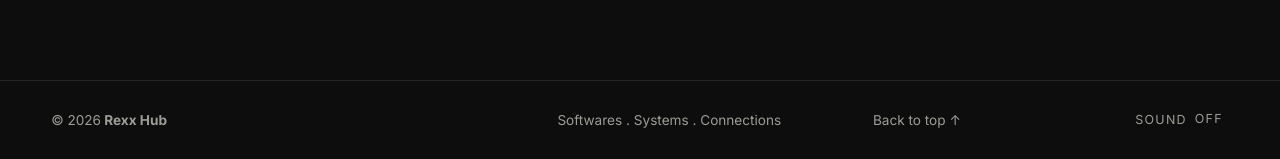
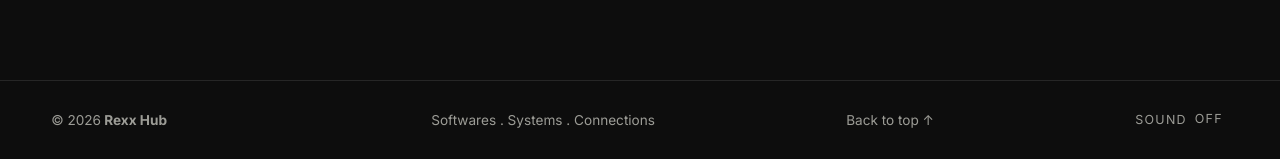
Before and after one commit to RexxHub/My-portfolio2, a plain HTML site: page index.html in a window 1280 px wide. Shown: the part 11082-11241 px from the top of the page. Drawn offline with Linux system fonts and the light colour scheme.

Commit message:
Update footer content and structure in index.html

```diff
--- a/index.html
+++ b/index.html
@@ -253,7 +253,7 @@ html.alt{--bg:#e63b2e;--text:#0d0d0d;--muted:#3b0f0a;--card:#d63326;--line:#0d0d
         <li><a href="https://www.facebook.com/share/1K1fvXX1mK/" target="_blank" rel="noopener noreferrer"><span class="sw"><i>Facebook</i><i>Say hello</i></span><b>↗</b></a></li>
       </ul></div></section>
   </main>
-  <footer><div class="wrap foot"><span>© <span id="year"></span><strong> Rexx Hub</strong></span><span>&nbsp;&nbsp;&nbsp;&nbsp;&nbsp;&nbsp;&nbsp;&nbsp;&nbsp;&nbsp;&nbsp;&nbsp;&nbsp;&nbsp;&nbsp;&nbsp;&nbsp;&nbsp;&nbsp;&nbsp;&nbsp;&nbsp;&nbsp;&nbsp;&nbsp;&nbsp;&nbsp;&nbsp;&nbsp;&nbsp;&nbsp;&nbsp;&nbsp;&nbsp;&nbsp;&nbsp;&nbsp;&nbsp;&nbsp;&nbsp;&nbsp;&nbsp;&nbsp;&nbsp;&nbsp;&nbsp;&nbsp;&nbsp;&nbsp;&nbsp;&nbsp;&nbsp;&nbsp;&nbsp;&nbsp;&nbsp;&nbsp;&nbsp;Softwares . Systems . Connections<a href="#home">&nbsp;&nbsp;&nbsp;&nbsp;&nbsp;&nbsp;&nbsp;&nbsp;&nbsp;&nbsp;&nbsp;&nbsp;&nbsp;&nbsp;&nbsp;&nbsp;&nbsp;&nbsp;&nbsp;&nbsp;&nbsp;&nbsp;&nbsp;&nbsp;Back to top ↑</a></span><button class="snd" id="snd" type="button" aria-pressed="false">Sound <span class="sw"><i>Off</i><i>On</i></span></button></div></footer>
+  <footer><div class="wrap foot"><span>© <span id="year"></span><strong> Rexx Hub</strong></span><span>&nbsp;&nbsp;&nbsp;&nbsp;&nbsp;&nbsp;&nbsp;&nbsp;&nbsp;&nbsp;&nbsp;&nbsp;&nbsp;&nbsp;&nbsp;&nbsp;&nbsp;&nbsp;Softwares . Systems . Connections<a href="#home">&nbsp;&nbsp;&nbsp;&nbsp;&nbsp;&nbsp;&nbsp;&nbsp;&nbsp;&nbsp;&nbsp;&nbsp;&nbsp;&nbsp;&nbsp;&nbsp;&nbsp;&nbsp;&nbsp;&nbsp;&nbsp;&nbsp;&nbsp;&nbsp;&nbsp;&nbsp;&nbsp;&nbsp;&nbsp;&nbsp;&nbsp;&nbsp;&nbsp;&nbsp;&nbsp;&nbsp;&nbsp;&nbsp;&nbsp;&nbsp;&nbsp;&nbsp;&nbsp;&nbsp;&nbsp;&nbsp;&nbsp;&nbsp;&nbsp;&nbsp;Back to top ↑</a></span><button class="snd" id="snd" type="button" aria-pressed="false">Sound <span class="sw"><i>Off</i><i>On</i></span></button></div></footer>
   <button class="touch" id="touch" type="button" aria-label="Switch colour mode"><svg viewBox="0 0 120 120" aria-hidden="true"><defs><path id="tp" d="M60,60 m-44,0 a44,44 0 1,1 88,0 a44,44 0 1,1 -88,0"/></defs><text><textPath href="#tp">TAP TO SWITCH • TAP TO SWITCH • </textPath></text></svg><span>◐</span></button>
   <script>
     /* Edit these values when publishing the site. */
```
